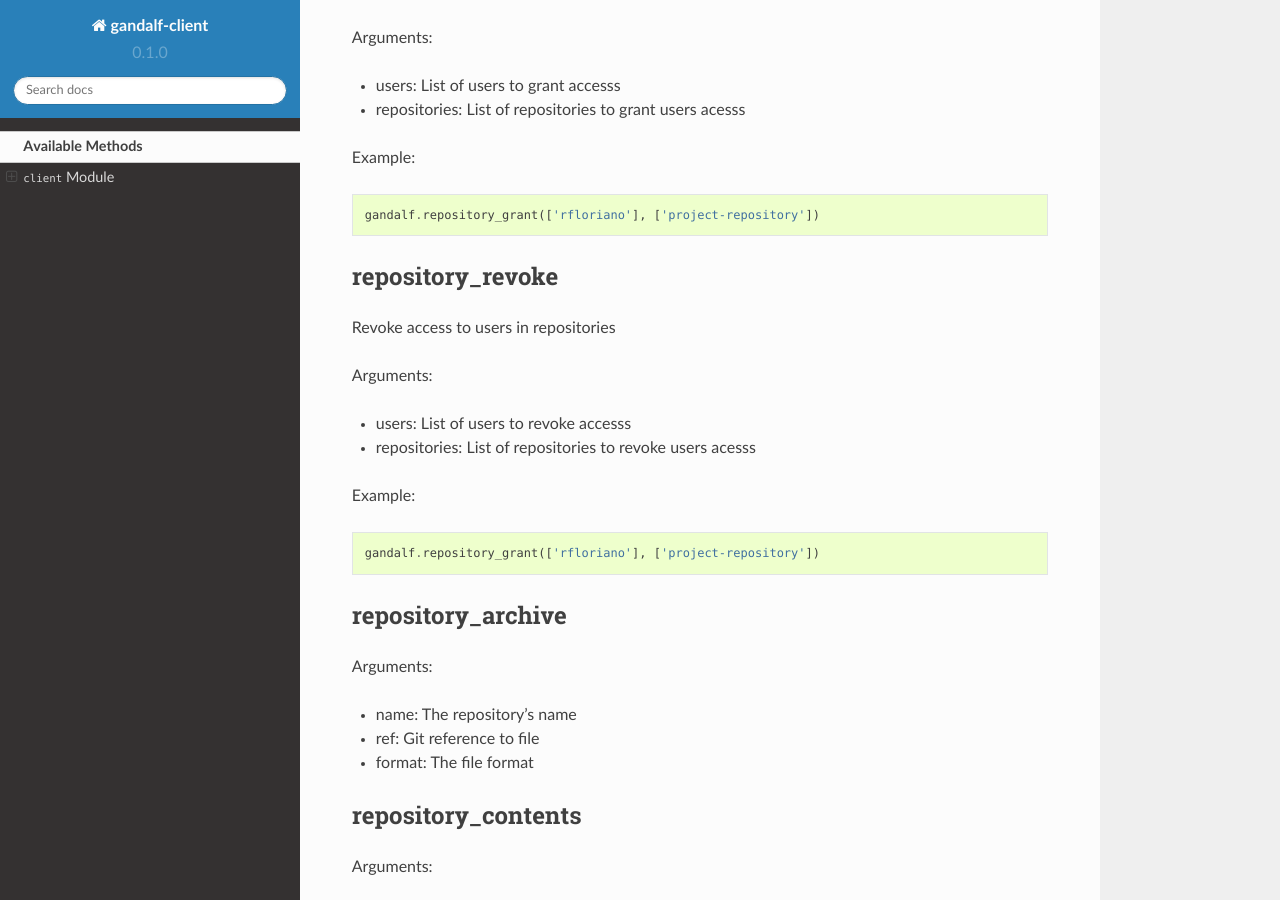
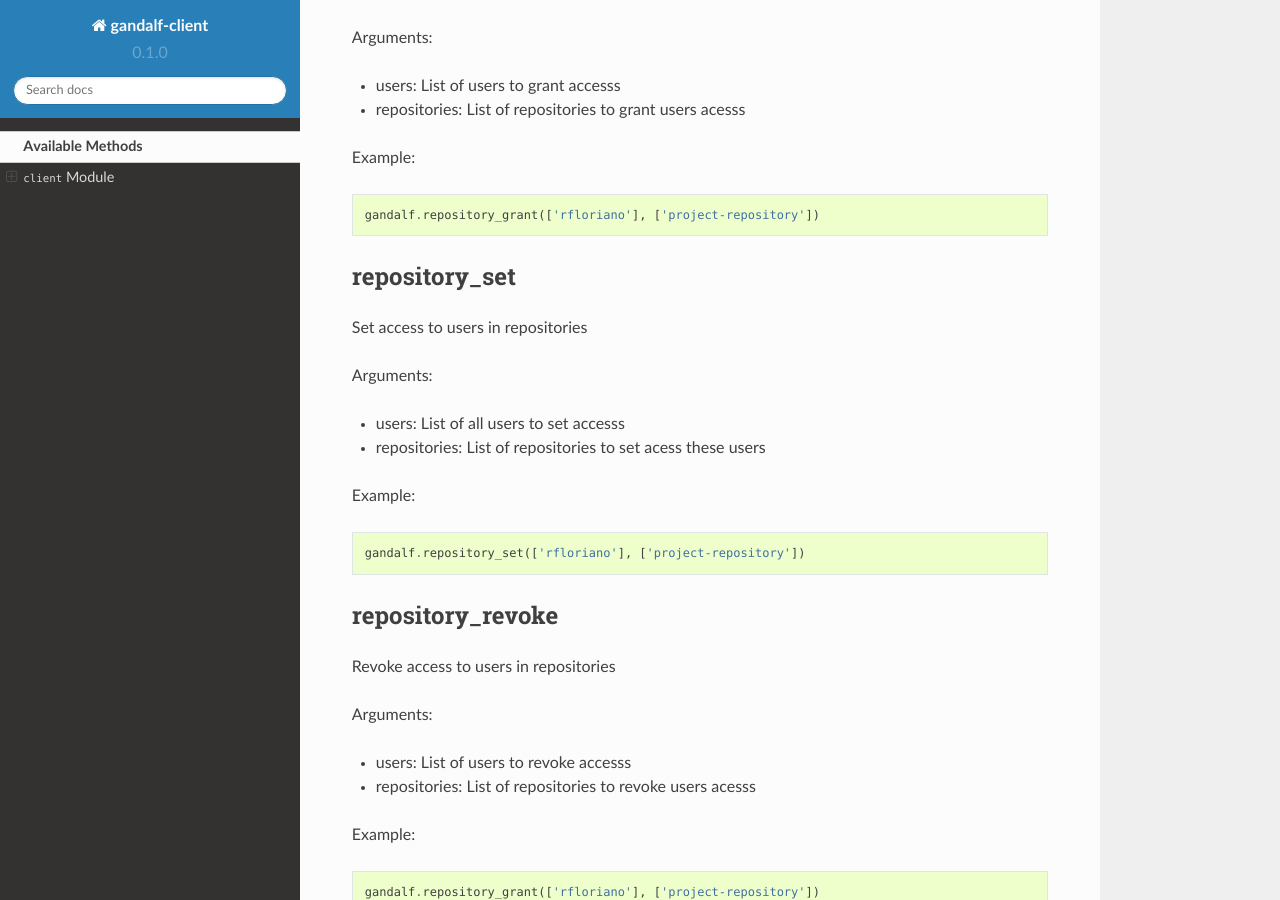
Before and after one commit to rfloriano/gandalf-client, a Sphinx documentation site: the page built from docs/methods.rst, in a window 1280 px wide and 900 px high, scrolled down 762 px. Built offline with Sphinx 7.4.7 and the Read the Docs theme 2.0.0, drawn with Linux system fonts in a browser that asks for light colours.

Commit message:
Added repository_set support to gandalf-client

```diff
--- a/docs/methods.rst
+++ b/docs/methods.rst
@@ -96,6 +96,22 @@ Example:
 
    gandalf.repository_grant(['rfloriano'], ['project-repository'])
 
+
+repository_set
+-----------------
+
+Set access to users in repositories
+
+Arguments:
+
+* users: List of all users to set accesss
+* repositories: List of repositories to set acess these users
+
+Example:
+
+.. testcode:: repository_set
+
+   gandalf.repository_set(['rfloriano'], ['project-repository'])
 
 repository_revoke
 -----------------
```
Also changed, not shown: 2 other files.
